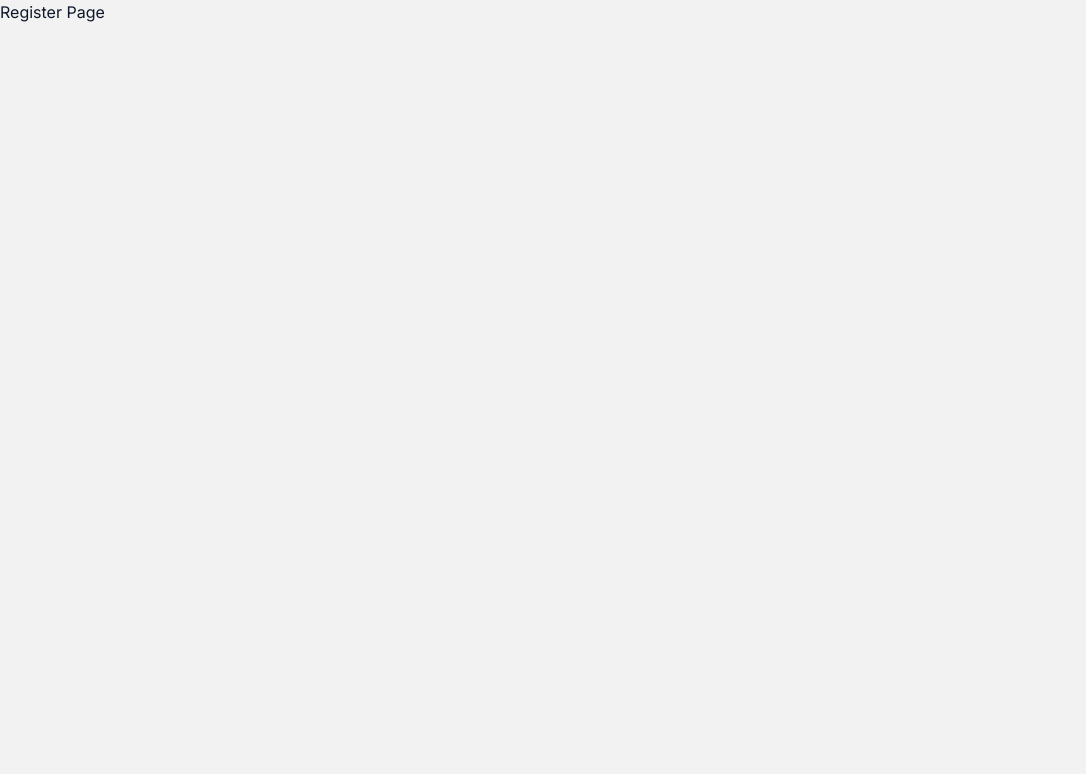
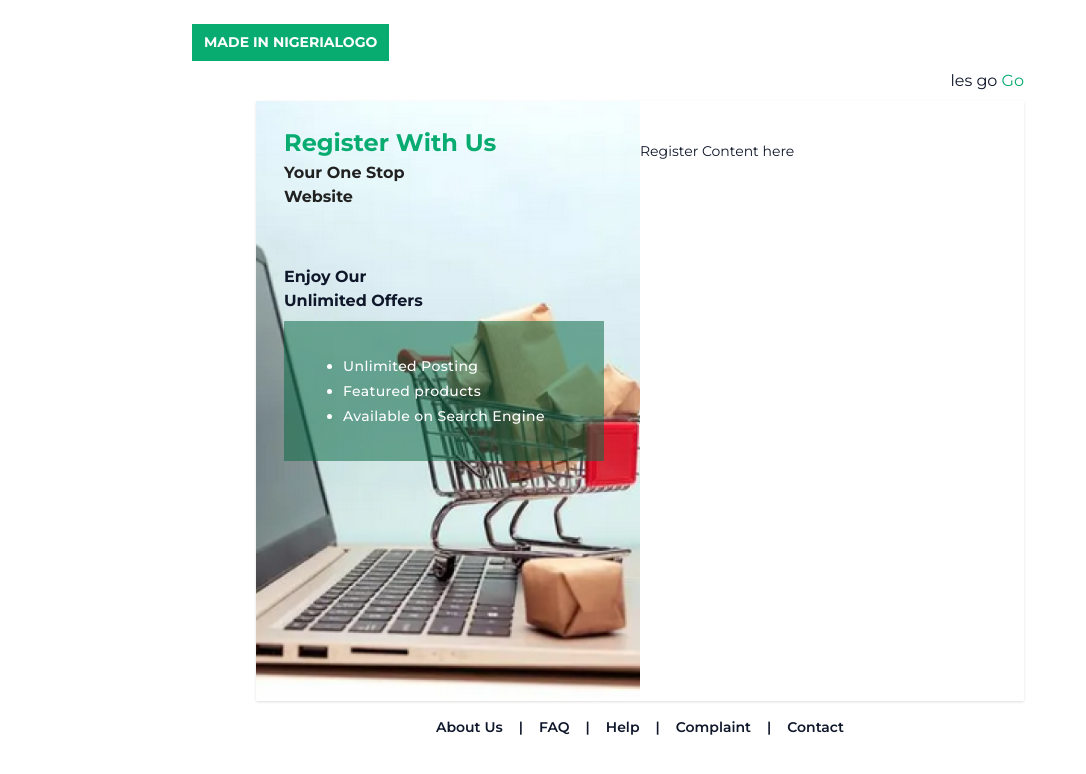
Before and after one commit to MnN-Project/MnN-Project-Client, a Next.js app: page /register in a window 1280 px wide. Shown: the top 774 px of the page, without its empty margins (0-1086 px from the left). Built offline with nearby package versions, Linux system fonts and the light colour scheme.

Commit message:
auth layout design

```diff
--- a/src/app/(authpages)/otp/page.jsx
+++ b/src/app/(authpages)/otp/page.jsx
@@ -1,4 +1,6 @@
 import Link from "next/link";
+// import { useFormik } from "formik";
+// import
 
 const styles = {
   backgroundImage: `url('../../../assets/otpSideImage.png')`,
@@ -43,6 +45,8 @@ const VerifyOtp = () => {
             <p className="text-[#1F7CD1]">info@made-n-nigeria.com</p>
             <div className="text-center mt-10 leading-9">
               <p>Confirm the code sent to your inbox</p>
+                <form action="">
+
               <div className="flex justify-center my-4">
                 <div className="mr-3">
                   <input
@@ -68,8 +72,13 @@ const VerifyOtp = () => {
                     className=" outline-none h-['50px'] w-9 rounded bg-light-green text-center bg-opacity-[17%]   "
                   />
                 </div>
+
                 {/* #1F7CD1 */}
               </div>
+                <button className="px-3 text-base font-semibold rounded text-white  bg-green">
+                  Send
+                </button>
+                </form>
               <p>Did not receive email? Check Spam</p>
               <Link href={"#"} className="text-[#1F7CD1]">
                 Resend Confirmation
--- a/src/app/(authpages)/register/page.jsx
+++ b/src/app/(authpages)/register/page.jsx
@@ -1,8 +1,13 @@
+import AuthLayout from "@/layout/AuthLayout";
 
 const RegisterPage = () => {
   return (
-    <div>Register Page</div>
-  )
-}
+    <div>
+      <AuthLayout title={"les go"} titleLink={"Go"}>
+        <div className="">Register Content here</div>
+      </AuthLayout>
+    </div>
+  );
+};
 
 export default RegisterPage;
--- /dev/null
+++ b/src/layout/AuthLayout.jsx
@@ -0,0 +1,79 @@
+// import React from 'react'
+import Link from "next/link";
+
+const styles = {
+  backgroundImage: `url('../../../assets/otpSideImage.png')`,
+};
+
+function AuthLayout({ title, titleLink, children }) {
+  return (
+    <div>
+      {/* <div className=" font-montserrat lg:px-48 md:py-6 p-10 bg-white md:bg-none  lg:h-screen"> */}
+      <div className=" font-montserrat bg-white px-5 p-10 lg:px-48 md:py-6 min-h-screen  lg:h-screen">
+        <div className=" flex justify-center md:block mt-[25px] ">
+          <p className=" bg-green  text-white text-sm md:mb-2 w-fit px-3 py-2 mb-4 font-bold mt-20 ">
+            MADE IN NIGERIALOGO
+          </p>
+        </div>
+        <div className=" md:mx-16 ">
+          <p className=" text-right text-base mb-2 text-black hidden md:block">
+            {title}{" "}
+            <Link href={"#"} className=" text-green hover:text-[#308868ed] ">
+              {titleLink}
+            </Link>
+          </p>
+
+          <div className="  min-h-[75vh] bg-white  shadow md:grid grid-cols-2">
+            <div
+              className="py-6 bg-cover bg-center px-7 font-bold text-xl hidden md:block "
+              style={styles}
+            >
+              <p className="text-green   ">Register With Us</p>
+              <p className="text-dark-gray w-[50%] mb-14 text-base">
+                Your One Stop Website
+              </p>
+              <p className="w-[50%] text-base mb-2">
+                Enjoy Our Unlimited Offers
+              </p>
+
+              <div className="w-fit px-3 md:px-0 md:w-[320px] md:h-[140px] grid place-content-center bg-[#0c6a478a]">
+                <ul className="p-3 text-[8px] md:text-sm text-white list-disc tracking-wide font-medium">
+                  <li>Unlimited Posting </li>
+                  <li className="py-1">Featured products</li>
+                  <li>Available on Search Engine</li>
+                </ul>
+              </div>
+            </div>
+            <div className="pt-10 font-normal text-sm  ">{children}</div>
+          </div>
+        </div>
+        <div className="text-center text-sm font-semibold my-4 hidden md:block">
+          <Link href={"#"} className=" hover:text-[#308868]">
+            About Us
+          </Link>
+          <span className="mx-4">|</span>
+          <Link href={"#"} className=" hover:text-[#308868]">
+            FAQ
+          </Link>
+
+          <span className="mx-4">|</span>
+          <Link href={"#"} className=" hover:text-[#308868]">
+            Help
+          </Link>
+
+          <span className="mx-4">|</span>
+          <Link href={"#"} className=" hover:text-[#308868]">
+            Complaint
+          </Link>
+
+          <span className="mx-4">|</span>
+          <Link href={"#"} className=" hover:text-[#308868]">
+            Contact
+          </Link>
+        </div>
+      </div>
+    </div>
+  );
+}
+
+export default AuthLayout;
```
